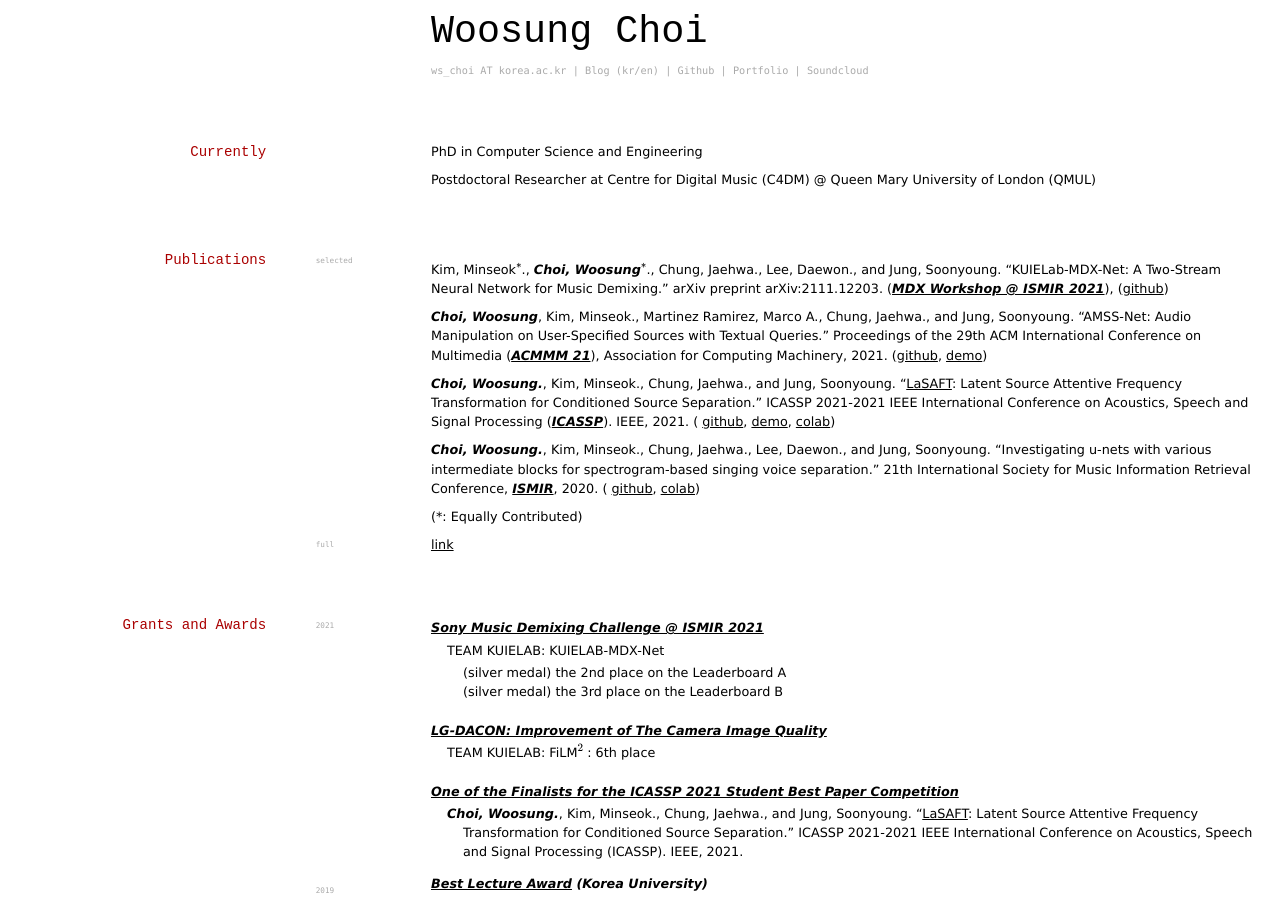
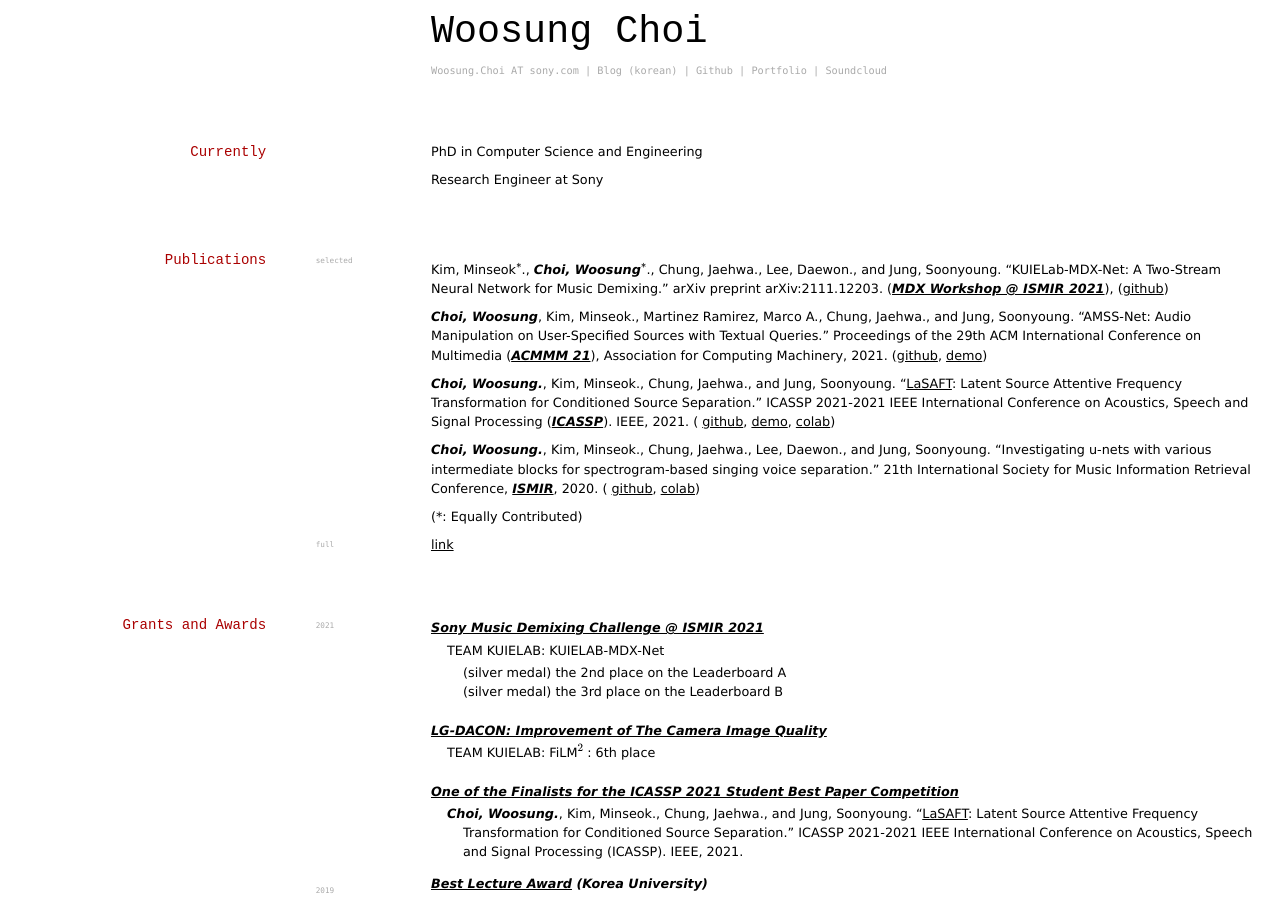
Before and after one commit to ws-choi/cv, a Jekyll site: the page built from index.md, in a window 1280 px wide and 900 px high. Built offline with Jekyll 4.4.1, drawn with Linux system fonts in a browser that asks for light colours; formulas are drawn with MathJax 3.

Commit message:
Update index.md

```diff
--- a/index.md
+++ b/index.md
@@ -5,8 +5,8 @@ title: Woosung Choi
 # Woosung Choi
 
 <div id="webaddress">
-<a href="ws_choi@korea.ac.kr">ws_choi AT korea.ac.kr</a>
-| <a href="http://intelligence.korea.ac.kr/members/wschoi/">Blog (kr/en) </a>
+<a href="Woosung.Choi@sony.com">Woosung.Choi AT sony.com</a>
+| <a href="https://ws-choi.github.io/blog-kor">Blog (korean) </a>
 | <a href="https://github.com/ws-choi">Github</a>
 | <a href="https://ws-choi.github.io/dissertation-slide/">Portfolio</a>
 | <a href="https://soundcloud.com/choi-hn">Soundcloud</a>
@@ -17,7 +17,7 @@ title: Woosung Choi
 
 PhD in Computer Science and Engineering
 
-Postdoctoral Researcher at Centre for Digital Music (C4DM) @ Queen Mary University of London (QMUL)
+Research Engineer at Sony
 
 ## Publications
 
```
Also changed, not shown: other parts of index.md (+1 -1 lines).
